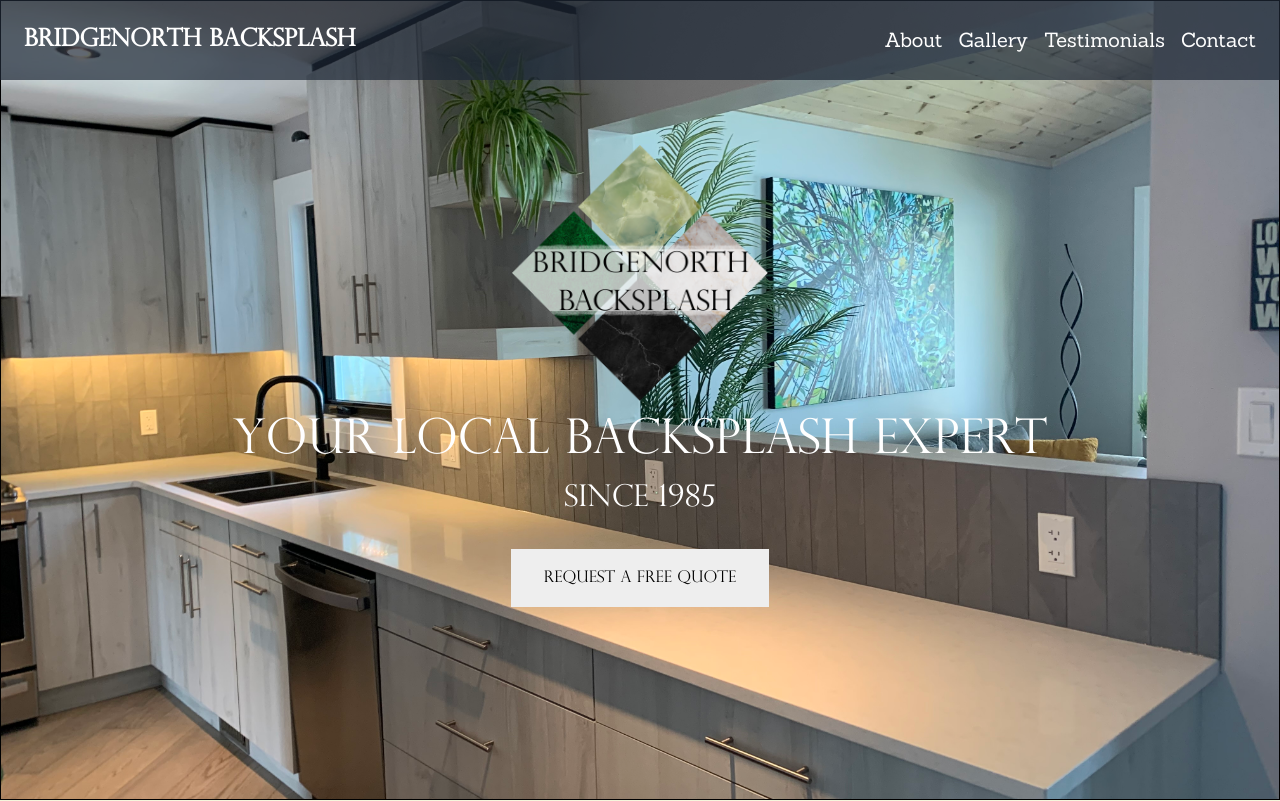
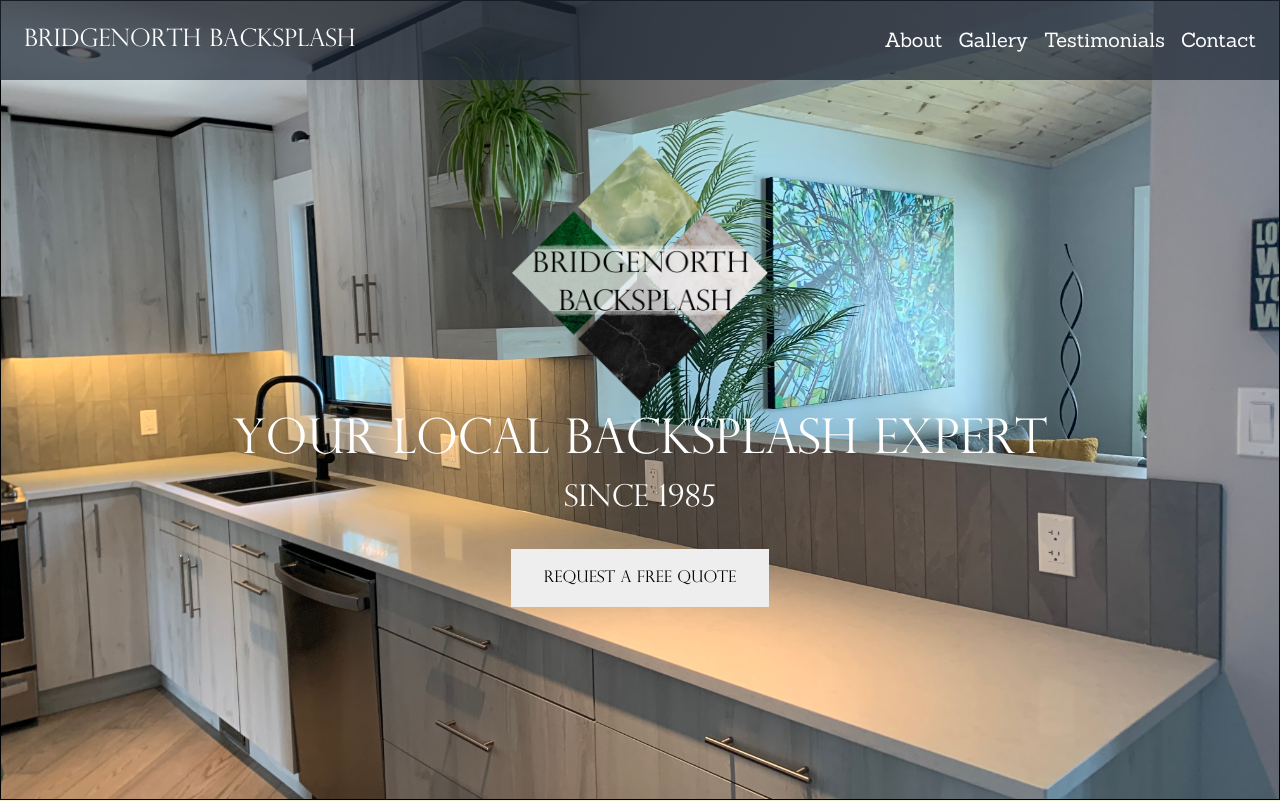
Before and after one commit to migauth/bridgenorth-backsplash, a React (Vite) app: page / in a window 1280 px wide. Shown: the top 801 px of the page. Built offline with nearby package versions, Linux system fonts and the light colour scheme.

Commit message:
smaller font for navbar

```diff
--- a/src/components/Navbar.jsx
+++ b/src/components/Navbar.jsx
@@ -35,7 +35,7 @@ const Navbar = () => {
       <div className="w-full md:w-auto text-center md:text-left">
         <h1
           id="logo"
-          className="font-black text-2xl cursor-pointer"
+          className="sm:text-xl lg:text-2xl"
           onClick={() => scrollToSection()}
         >
           Bridgenorth Backsplash
```
